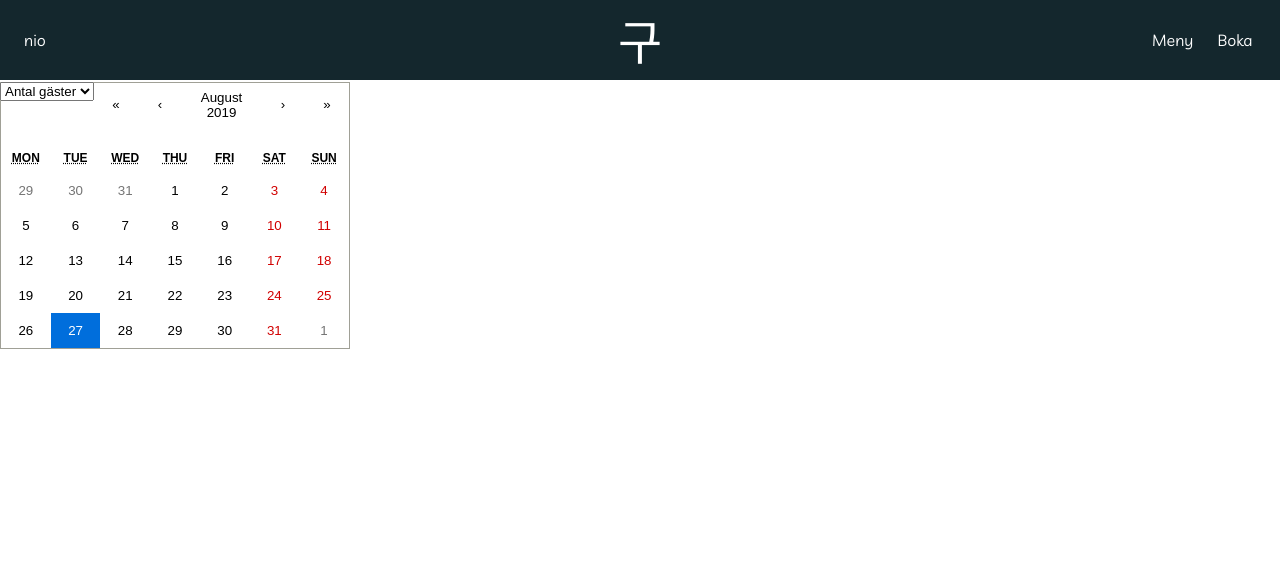
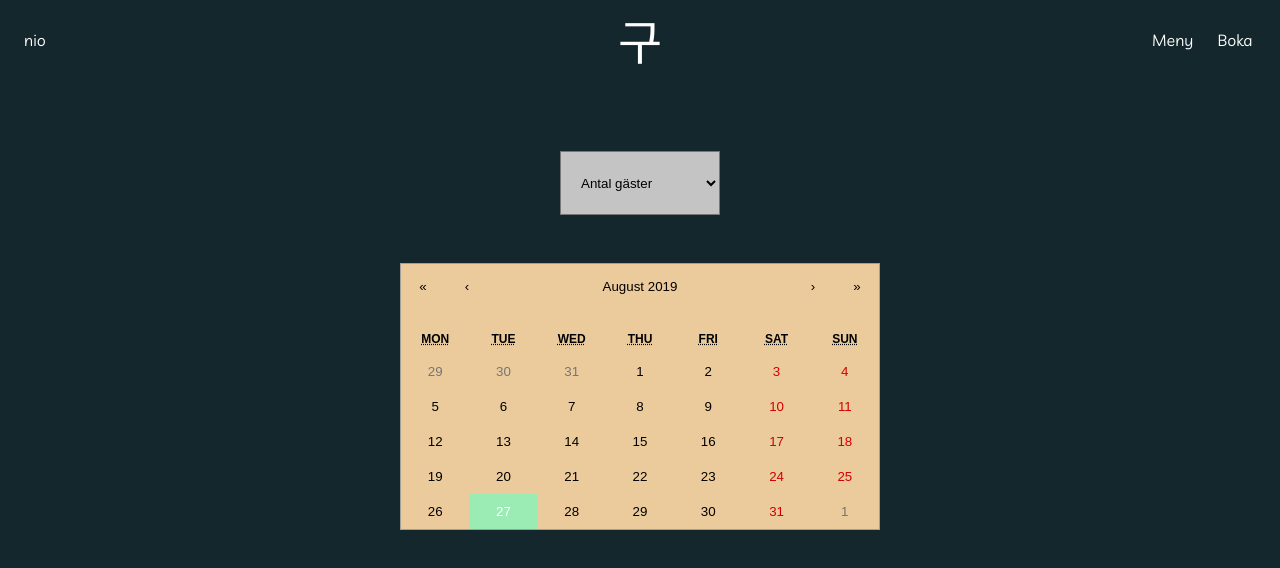
Before and after one commit to kamelfall/nio, a React (Create React App) app: page /booking in a window 1280 px wide. Shown: the top 568 px of the page. Built offline with nearby package versions, Linux system fonts and the light colour scheme.

Commit message:
adds color vars, center calendar

```diff
--- a/src/components/BookingComponent/BookingComponent.scss
+++ b/src/components/BookingComponent/BookingComponent.scss
@@ -1,3 +1,45 @@
-select {
-  float: left;
+@import '../../styles/style.scss';
+
+main {
+  background-color: $primaryColor;
+  height: 100vh;
+  padding-top: 1rem;
+
+  .booking__heading {
+    color: #fff;
+    margin-top: 2rem;
+  }
+
+  .booking__guests {
+    margin: 4rem auto 3rem;
+
+    select {
+      background-color: $secondaryColor2;
+      height: 4rem;
+      padding: 0 1rem;
+      width: 10rem;
+    }
+  }
+
+  .booking__calendar {
+    .react-calendar {
+      background: $calendarColor;
+      margin: 0 auto;
+      width: 60vh;
+    }
+    .react-calendar__tile--active {
+      background: $selectedColor;
+    }
+    .react-calendar__tile:hover, .react-calendar__navigation button:hover {
+      background: $hoverColor;
+    }
+
+    @include tablet {
+
+    }
+
+    @include desktop {
+
+    }
+  }
 }
--- a/src/components/BookingComponent/BookingComponent.tsx
+++ b/src/components/BookingComponent/BookingComponent.tsx
@@ -27,9 +27,10 @@ export class BookingComponent extends React.Component<IBookingProps, IBookingSta
   render() {
     return (
       <main>
-        <h1>Boka</h1>
+        <h1 className="booking__heading">Boka</h1>
 
-        <select id="guestSelect">
+        <section className="booking__guests">
+          <select>
             <option value="">Antal gäster</option>
             <option value="1">1 person</option>
             <option value="2">2 personer</option>
@@ -38,11 +39,14 @@ export class BookingComponent extends React.Component<IBookingProps, IBookingSta
             <option value="5">5 personer</option>
             <option value="6">6 personer</option>
           </select>
+        </section>
 
+        <section className="booking__calendar">
           <Calendar
             onChange={this.datePick}
             value={this.state.date}
           />
+        </section>
 
       </main>
     );
--- a/src/styles/variables.scss
+++ b/src/styles/variables.scss
@@ -2,6 +2,10 @@ $primaryColor: #14272D;
 $secondaryColor: #B89A8C;
 $secondaryColor2: #C4C4C4;
 
+$calendarColor: #EBCB9B;
+$hoverColor: #62C19C;
+$selectedColor: #9BEBB5;
+
 $headerFont: 'Livvic', sans-serif;
 $textFont: 'Raleway', sans-serif;
 $nioSymbol: 'Gothic A1', sans-serif;
```
Also changed, not shown: 1 other file (tests, documents, lock files or other folders). Lines whose indentation alone changed are shown as unchanged.
